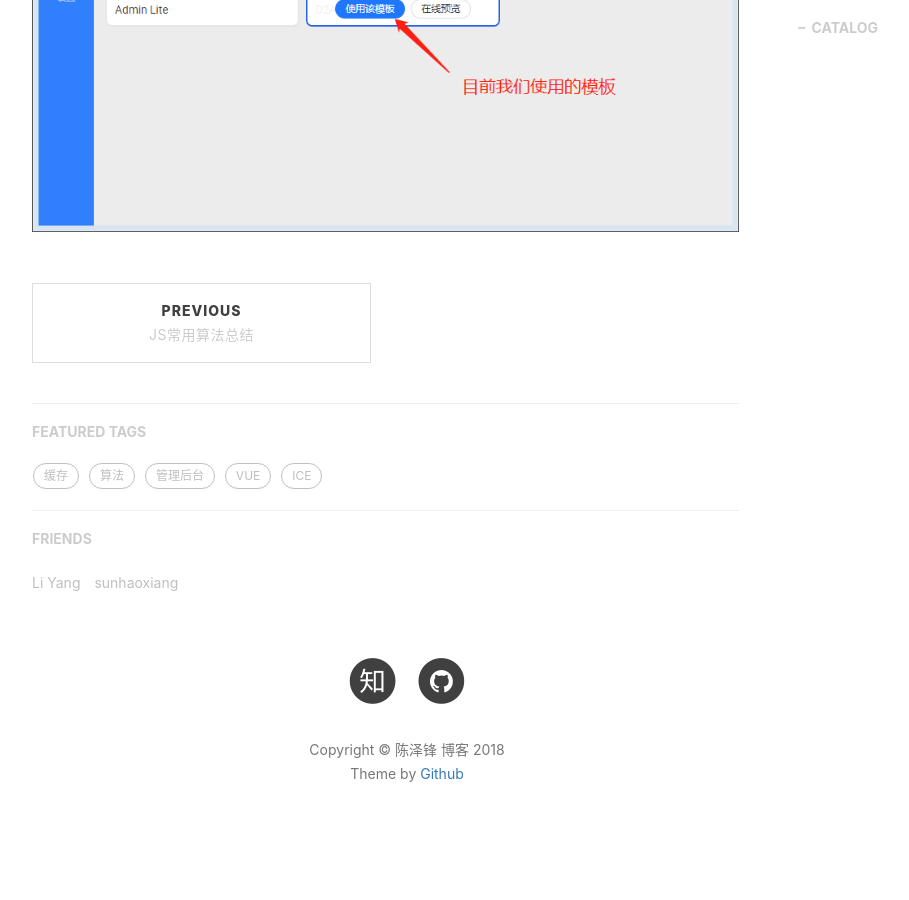
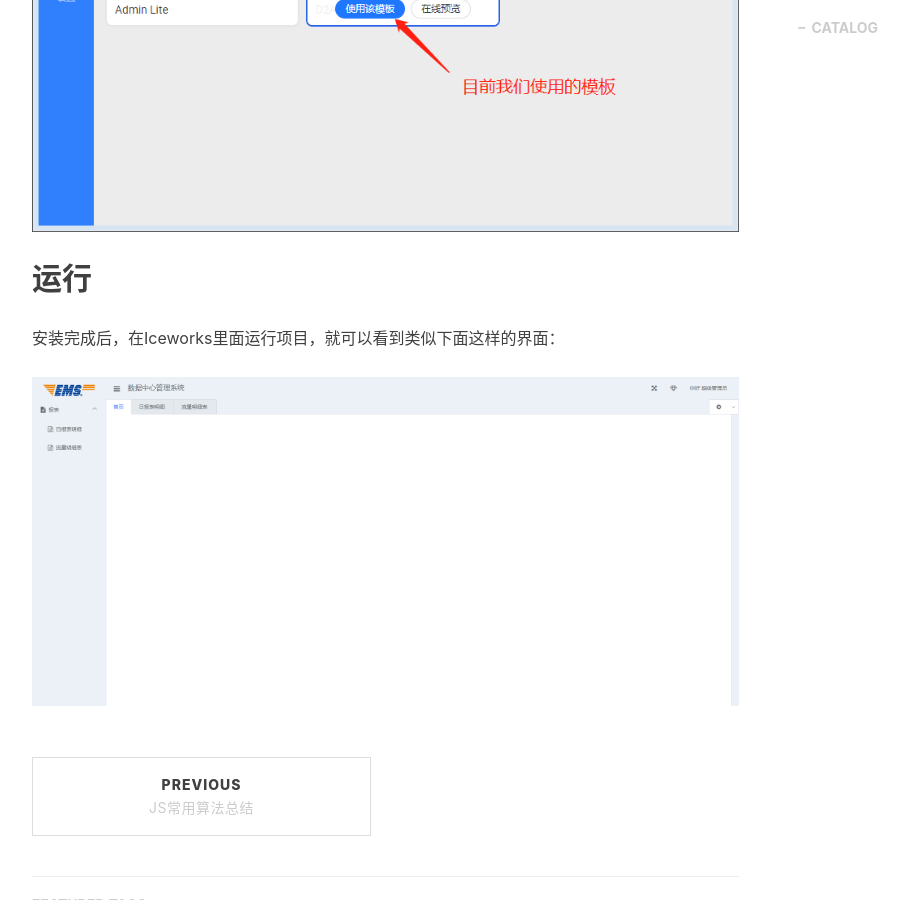
Before and after one commit to 00feng00/00feng00.github.io, a Jekyll site: the page built from _posts/2018-09-11-ice-instructions.markdown, in a window 1280 px wide and 900 px high, scrolled down 2051 px. Shown: the whole window, without its empty margins (233-1142 px from the left). Built offline with Jekyll 4.4.1, drawn with Linux system fonts in a browser that asks for light colours; nearby versions of some CDN libraries; comment, search, counter and statistics services are not loaded; before the commit the page ends 2929 px from its top, so only the background shows below that.

Commit message:
Update 2018-09-11-ice-instructions.markdown

```diff
--- a/_posts/2018-09-11-ice-instructions.markdown
+++ b/_posts/2018-09-11-ice-instructions.markdown
@@ -29,3 +29,6 @@ ICE提供了以下这些功能：
 下载完成后，看下面两个图，进行想对应的操作：
 <img src="https://00feng00.github.io/img/iceworker-use-saying-1.jpg">
 <img src="https://00feng00.github.io/img/iceworker-use-saying-2.jpg">
+## 运行
+安装完成后，在Iceworks里面运行项目，就可以看到类似下面这样的界面：
+<img src="https://00feng00.github.io/img/ice_admin_bg.jpg">
```
